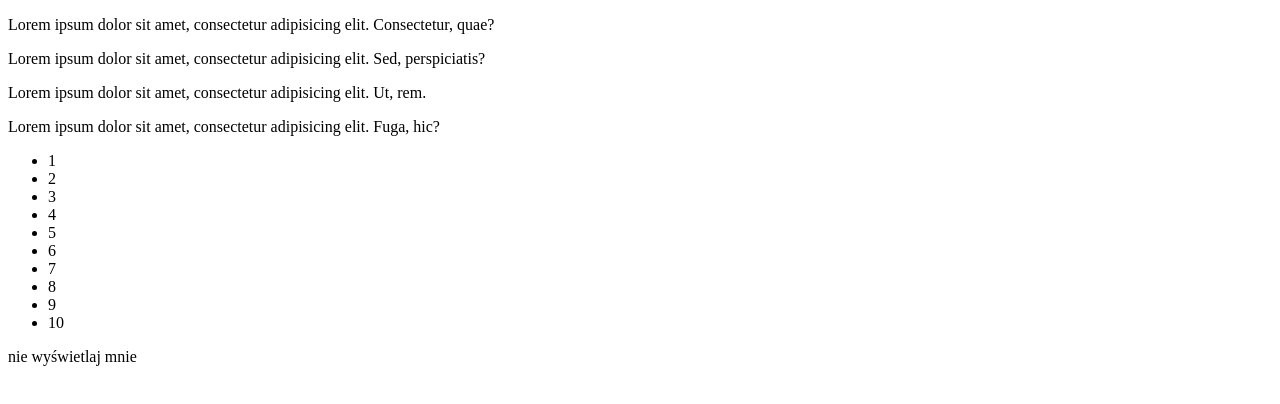
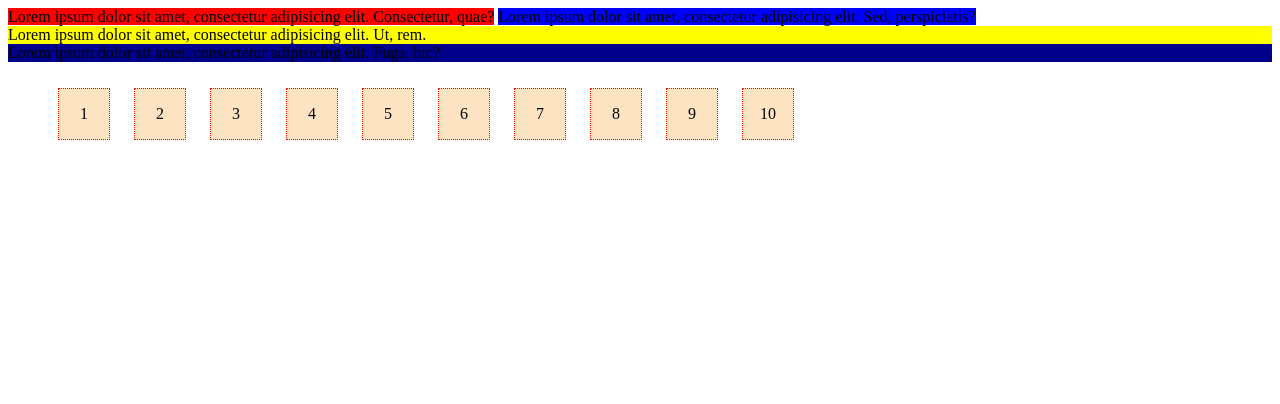
Before and after one commit to artur9501/cssrozszezony, a plain HTML site: page wlasciwosci-display/index.html in a window 1280 px wide. Drawn offline with Linux system fonts and the light colour scheme.

Commit message:
właściwosci display 2

```diff
--- a/wlasciwosci-display/css/style.css
+++ b/wlasciwosci-display/css/style.css
@@ -0,0 +1,29 @@
+#p1 {
+    background-color: red;
+}
+#p2 {
+    background-color: blue;
+
+}
+#elementy-liniowe > :first-child {
+    background-color: yellow;
+    display: block;
+}
+#elementy-liniowe > :last-child {
+    background-color: darkblue;
+    display: block;
+}
+#elementy-inline-block ul li {
+    display: inline-block;
+    width: 50px;
+    height: 50px;
+    background-color: bisque;
+    border: 1px dotted red;
+    text-align: center;
+    line-height: 50px;
+    margin: 10px;
+
+}
+#elementy-display-none{
+    display: none;
+}
--- a/wlasciwosci-display/index.html
+++ b/wlasciwosci-display/index.html
@@ -9,12 +9,12 @@
 
 <body>
     <div id="elementy-blokowe">
-        <p id="p1">Lorem ipsum dolor sit amet, consectetur adipisicing elit. Consectetur, quae?</p>
-        <p id="p2">Lorem ipsum dolor sit amet, consectetur adipisicing elit. Sed, perspiciatis?</p>
+        <span id="p1">Lorem ipsum dolor sit amet, consectetur adipisicing elit. Consectetur, quae?</span>
+        <span id="p2">Lorem ipsum dolor sit amet, consectetur adipisicing elit. Sed, perspiciatis?</span>
     </div>
     <div id="elementy-liniowe">
-        <p id="inline-p1">Lorem ipsum dolor sit amet, consectetur adipisicing elit. Ut, rem.</p>
-        <p id="inine-p2">Lorem ipsum dolor sit amet, consectetur adipisicing elit. Fuga, hic?</p>
+        <span id="inline-p1">Lorem ipsum dolor sit amet, consectetur adipisicing elit. Ut, rem.</span>
+        <span id="inine-p2">Lorem ipsum dolor sit amet, consectetur adipisicing elit. Fuga, hic?</span>
     </div>
     <div id="elementy-inline-block">
         <ul>
@@ -31,7 +31,7 @@
         </ul>
     </div>
     <div id="elementy-display-none">
-        <p>nie wyświetlaj mnie</p>
+        <p>nie wyświetlaj</p>
     </div>
 </body>
 
```
